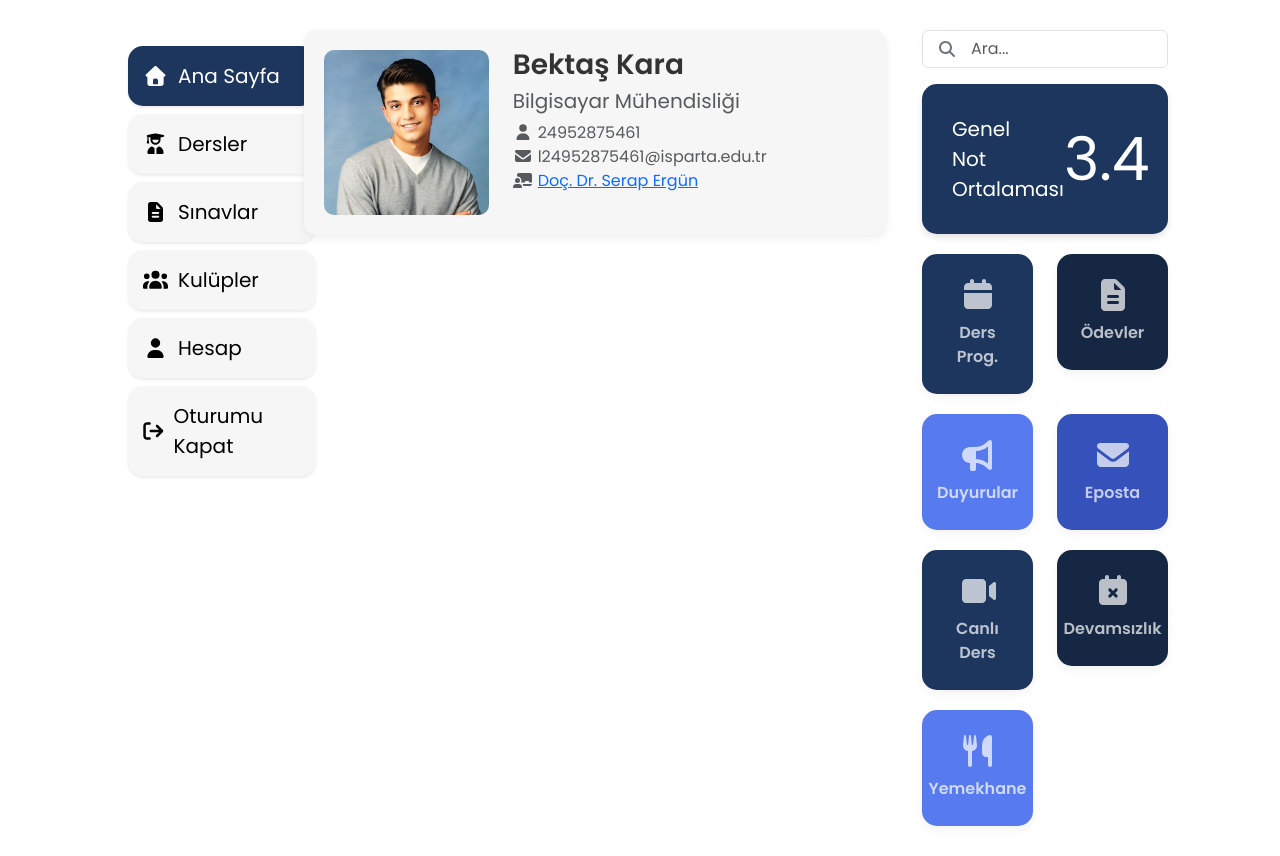
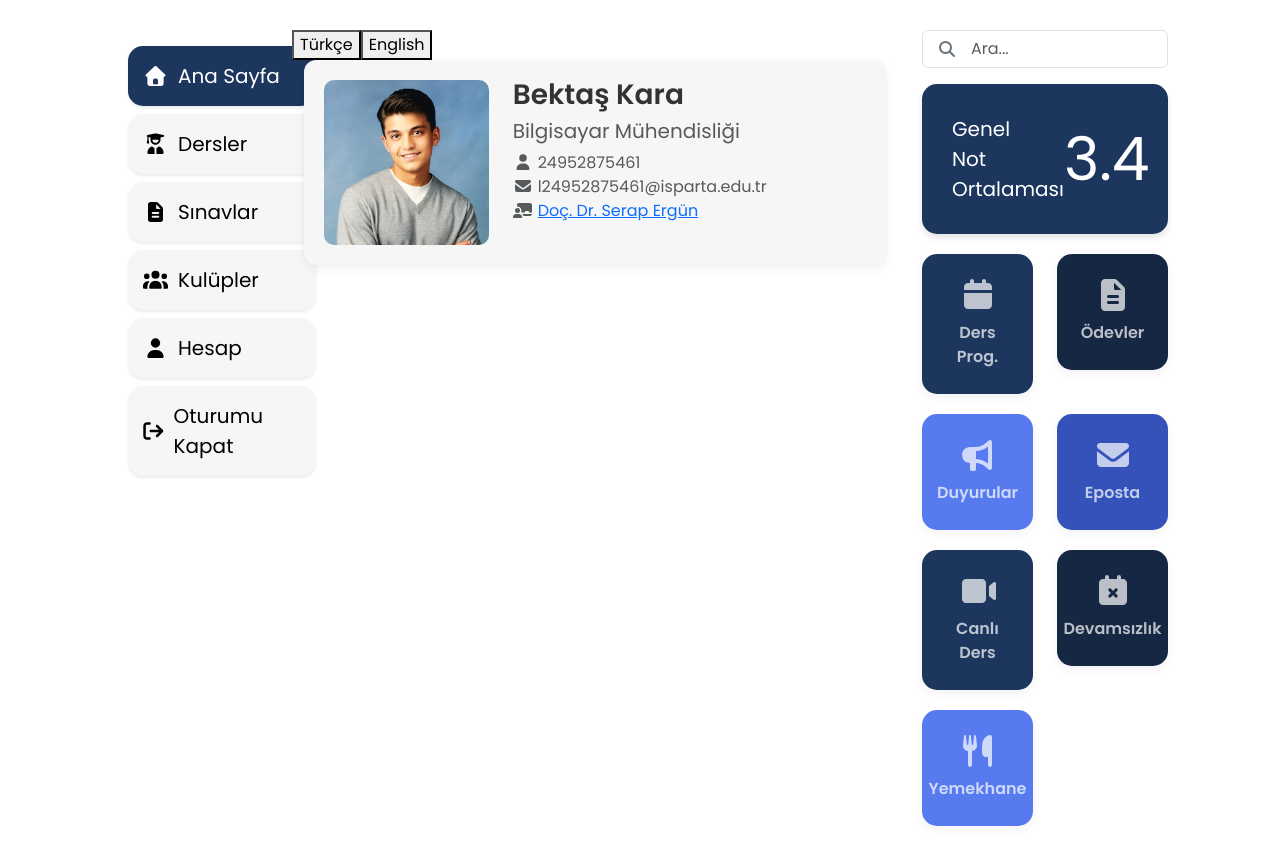
Before and after one commit to bektaskraa/isubu-obs, a React (Vite) app: page / in a window 1280 px wide. Built offline with nearby package versions, Linux system fonts and the light colour scheme.

Commit message:
feat: add localization

```diff
--- /dev/null
+++ b/locales/en/translation.json
@@ -0,0 +1 @@
+{ "Computer Engineering": "Computer Engineering" }
--- /dev/null
+++ b/locales/tr/translation.json
@@ -0,0 +1 @@
+{ "Computer Engineering": "Bilgisayar Mühendisliği" }
--- a/package.json
+++ b/package.json
@@ -16,8 +16,11 @@
     "@fortawesome/free-solid-svg-icons": "^7.0.1",
     "@fortawesome/react-fontawesome": "^3.0.2",
     "bootstrap": "^5.3.8",
+    "i18next": "^25.6.0",
+    "i18next-browser-languagedetector": "^8.2.0",
     "react": "^19.1.1",
     "react-dom": "^19.1.1",
+    "react-i18next": "^16.0.1",
     "react-router-dom": "^7.9.1"
   },
   "devDependencies": {
--- a/src/App.jsx
+++ b/src/App.jsx
@@ -1,15 +1,26 @@
 import { useState } from "react";
 import { Routes, Route } from "react-router-dom";
+
+// Nav Menus
 import Sidebar from "./components/Sidebar";
 import GridMenu from "./components/GridMenu";
+
+// Pages
 import Dashboard from "./pages/Home.jsx";
 import Lessons from "./pages/Lessons.jsx";
 import Exams from "./pages/Exams.jsx";
 import Clubs from "./pages/Clubs.jsx";
 import Account from "./pages/Account.jsx";
+
+// Locales
+import "./i18n";
+import { useTranslation } from "react-i18next";
+
+// Stylesheet
 import "./App.css";
 
 function App() {
+    const { t, i18n } = useTranslation();
 
     return (
         <div className="container">
@@ -20,6 +31,10 @@ function App() {
                 </div>
 
                 <div className="col-12 col-md-7">
+                    <div>
+                        <button onClick={() => i18n.changeLanguage("tr")}>Türkçe</button>
+                        <button onClick={() => i18n.changeLanguage("en")}>English</button>
+                    </div>
                     <Routes>
                         <Route path="/" element={<Dashboard />} />
                         <Route path="/dersler" element={<Lessons />} />
--- /dev/null
+++ b/src/i18n.js
@@ -0,0 +1,19 @@
+import i18n from "i18next";
+import { initReactI18next } from "react-i18next";
+import LanguageDetector from "i18next-browser-languagedetector";
+import en from "../locales/en/translation.json";
+import tr from "../locales/tr/translation.json";
+
+i18n
+    .use(LanguageDetector)
+    .use(initReactI18next)
+    .init({
+        resources: {
+            en: { translation: en },
+            tr: { translation: tr },
+        },
+        fallbackLng: "en",
+        interpolation: { escapeValue: false },
+    });
+
+export default i18n;
```
Also changed, not shown: 1 other file (tests, documents, lock files or other folders).
